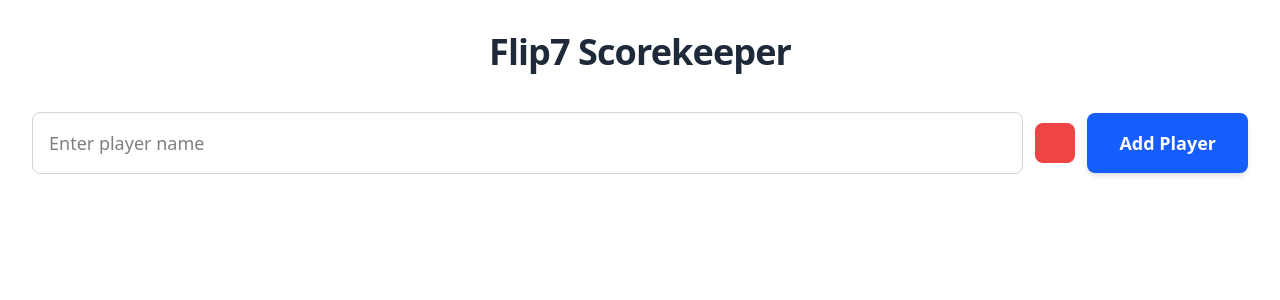
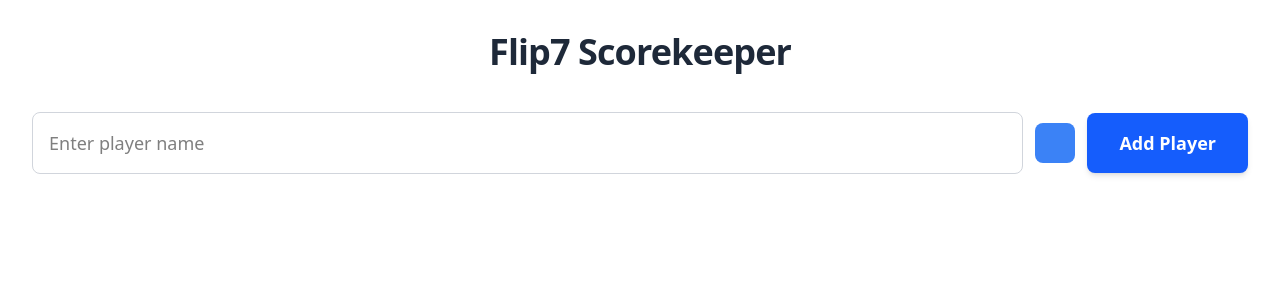
Before and after one commit to Apophix/scorekeeper, a React (Vite) app: page /scorekeeper/ in a window 1280 px wide. Shown: the top 300 px of the page. Built offline with nearby package versions, Linux system fonts and the light colour scheme.

Commit message:
fix: Ensure color cycling continues after manual color selection
Modified  to reset the  flag after a player is added. This ensures that the  hook correctly calculates and suggests the next available color for subsequent players, even if the previous color was manually selected.

```diff
--- a/src/components/PlayerInput.tsx
+++ b/src/components/PlayerInput.tsx
@@ -27,7 +27,22 @@ const PlayerInput: React.FC<PlayerInputProps> = ({
       return;
     }
 
-    const nextColorToSuggest = availableColors[players.length % availableColors.length];
+    const usedColors = new Set(players.map(p => p.color));
+    let nextColorToSuggest = availableColors[0]; // Default to the very first color
+
+    // Find the first color in availableColors that is NOT currently used
+    const firstUnusedColorInOrder = availableColors.find(color => !usedColors.has(color));
+
+    if (firstUnusedColorInOrder) {
+      // If an unused color is found, suggest that one
+      nextColorToSuggest = firstUnusedColorInOrder;
+    } else if (players.length > 0) {
+      // If all colors are used, cycle to the next color in general based on the last player's color
+      const lastPlayerColor = players[players.length - 1].color;
+      const lastPlayerColorIndex = availableColors.indexOf(lastPlayerColor);
+      const nextIndex = (lastPlayerColorIndex + 1) % availableColors.length;
+      nextColorToSuggest = availableColors[nextIndex];
+    }
 
     setSelectedColor(nextColorToSuggest);
   }, [players, availableColors]); // Dependencies: players and availableColors
@@ -46,6 +61,7 @@ const PlayerInput: React.FC<PlayerInputProps> = ({
       // Color selection will be handled by the useEffect after player is added
       // No need to reset selectedColor here, useEffect will handle the next suggestion
       setShowColorPicker(false);
+      isManualSelection.current = false;
     }
   };
 
--- a/src/routes/index.tsx
+++ b/src/routes/index.tsx
@@ -25,119 +25,7 @@ export const Route = createFileRoute('/')({
 
 const WINNING_SCORE = 200;
 
-// Define a mapping from Tailwind color names to hex values for different shades
-const TAILWIND_COLOR_MAP: { [key: string]: { [shade: string]: string } } = {
-  // Reds
-  red: {
-    '500': '#ef4444',
-    '200': '#fee2e2',
-    '800': '#991b1b',
-    '900': '#7f1d1d',
-  },
-  rose: {
-    '500': '#f43f5e',
-    '200': '#ffe4e6',
-    '800': '#9f1239',
-    '900': '#881337',
-  },
-  pink: {
-    '500': '#ec4899',
-    '200': '#fbcfe8',
-    '800': '#9d174d',
-    '900': '#831843',
-  },
-  fuchsia: {
-    '500': '#d946ef',
-    '200': '#fae8ff',
-    '800': '#86198f',
-    '900': '#701a75',
-  },
-  // Purples
-  purple: {
-    '500': '#a855f7',
-    '200': '#e9d5ff',
-    '800': '#6b21a8',
-    '900': '#581c87',
-  },
-  violet: {
-    '500': '#8b5cf6',
-    '200': '#ede9fe',
-    '800': '#5b21b6',
-    '900': '#4c1d95',
-  },
-  indigo: {
-    '500': '#6366f1',
-    '200': '#c7d2fe',
-    '800': '#3730a3',
-    '900': '#312e81',
-  },
-  // Blues
-  blue: {
-    '500': '#3b82f6',
-    '200': '#bfdbfe',
-    '800': '#1e40af',
-    '900': '#1e3a8a',
-  },
-  sky: {
-    '500': '#0ea5e9',
-    '200': '#e0f2fe',
-    '800': '#075985',
-    '900': '#0c4a6e',
-  },
-  cyan: {
-    '500': '#06b6d4',
-    '200': '#a5f3fc',
-    '800': '#155e75',
-    '900': '#164e63',
-  },
-  teal: {
-    '500': '#14b8a6',
-    '200': '#a7f3d0',
-    '800': '#0f766e',
-    '900': '#0d5650',
-  },
-  // Greens
-  green: {
-    '500': '#22c55e',
-    '200': '#dcfce7',
-    '800': '#166534',
-    '900': '#14532d',
-  },
-  emerald: {
-    '500': '#10b981',
-    '200': '#a7f3d0',
-    '800': '#065f46',
-    '900': '#047857',
-  },
-  lime: {
-    '500': '#84cc16',
-    '200': '#e0f2fe',
-    '800': '#4d7c0f',
-    '900': '#3f6212',
-  },
-  // Yellows/Oranges
-  yellow: {
-    '500': '#eab308',
-    '200': '#fef9c3',
-    '800': '#a16207',
-    '900': '#854d09',
-  },
-  amber: {
-    '500': '#f59e0b',
-    '200': '#fef3c7',
-    '800': '#b45309',
-    '900': '#92400e',
-  },
-  orange: {
-    '500': '#f97316',
-    '200': '#fed7aa',
-    '800': '#c2410c',
-    '900': '#9a3412',
-  },
-};
-
-// Define a set of distinct colors for players
-const PLAYER_COLORS = Object.keys(TAILWIND_COLOR_MAP);
+import { TAILWIND_COLOR_MAP, PLAYER_COLORS } from '../lib/colors';
 
 function Flip7Scorekeeper() {
   const [players, setPlayers] = useState<Player[]>([]);
```
